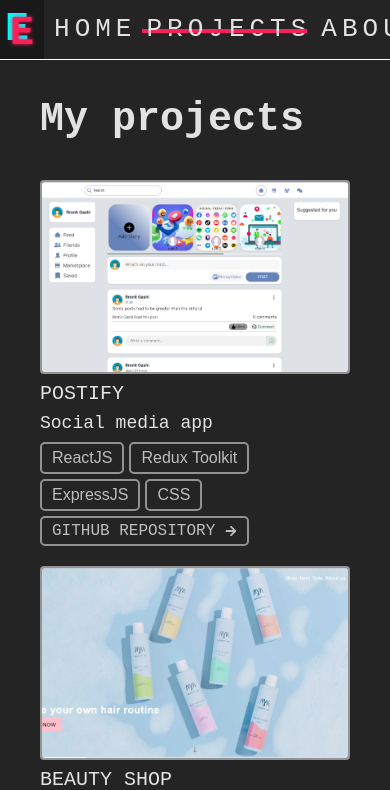
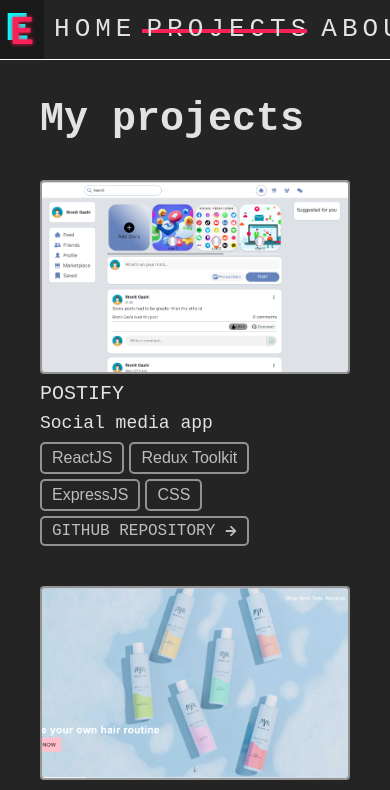
Before and after one commit to endritbejta/my-portfolio, a React (Vite) app: page /projects in a window 390 px wide. Shown: the top 790 px of the page. Built offline with nearby package versions, Linux system fonts and the light colour scheme.

Commit message:
adjustments of gap on project holder grid

```diff
--- a/src/pages/Project.module.css
+++ b/src/pages/Project.module.css
@@ -33,5 +33,6 @@
 
   .projectsHolder {
     grid-template-columns: 1fr;
+    gap: 40px;
   }
 }
```
